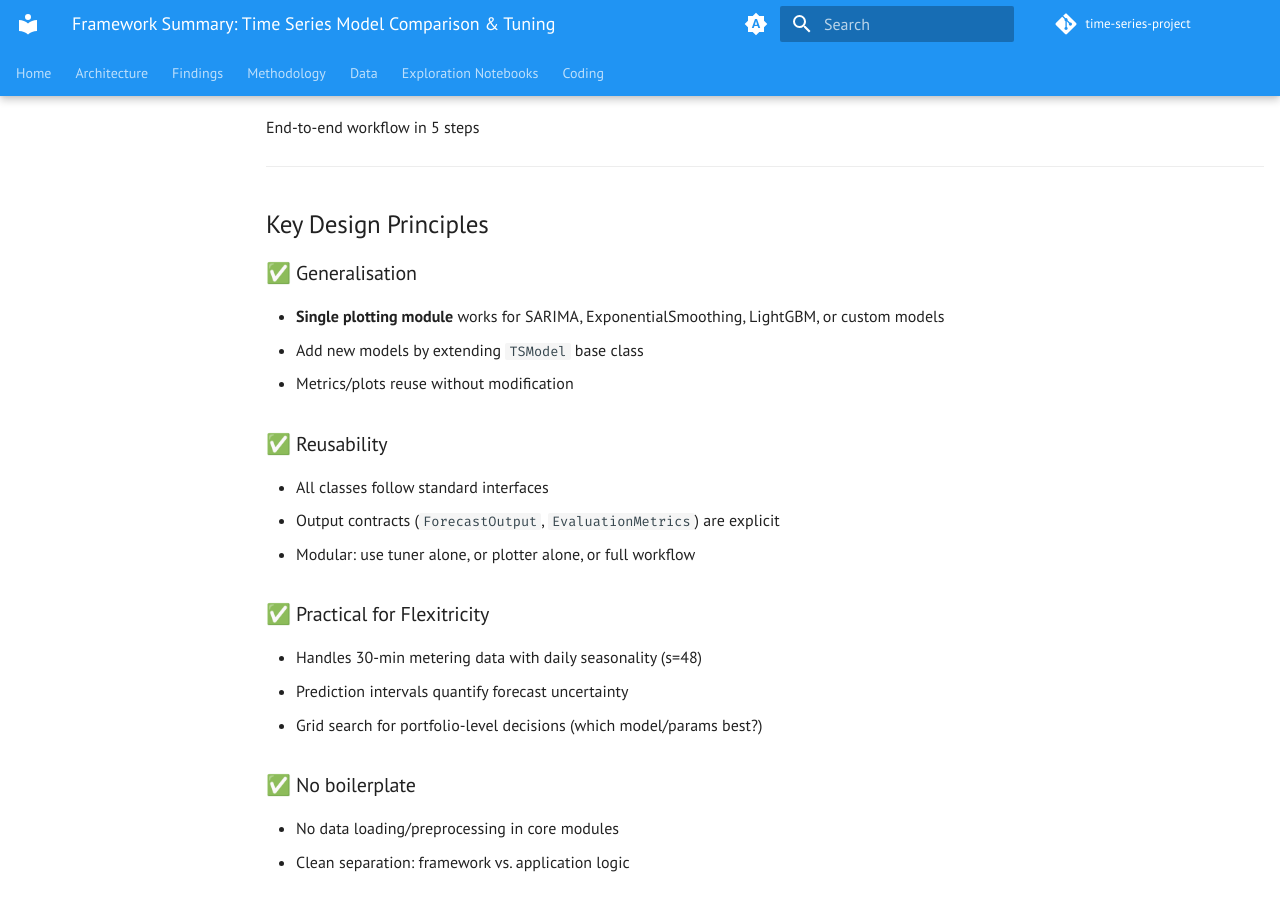
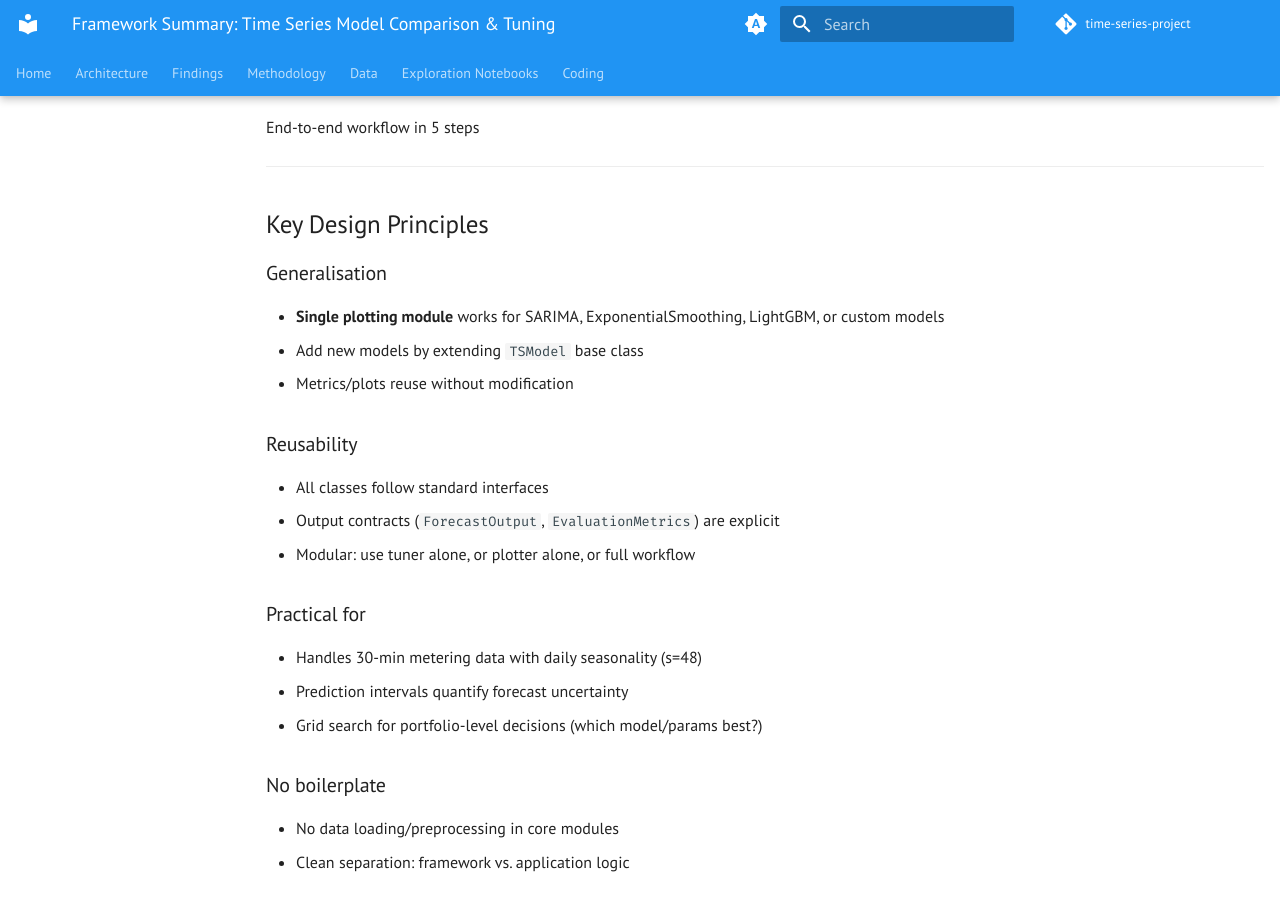
Before and after one commit to rhyslwells/Time-Series-Project, an MkDocs documentation site: the page built from docs_src/coding/FRAMEWORK_SUMMARY.md, in a window 1280 px wide and 900 px high, scrolled down 778 px. Built offline with MkDocs 1.6.1 and Material for MkDocs 9.7.7, drawn with Linux system fonts in a browser that asks for light colours; comment, search, counter and statistics services are not loaded.

```diff
--- a/docs_src/coding/FRAMEWORK_SUMMARY.md
+++ b/docs_src/coding/FRAMEWORK_SUMMARY.md
@@ -38,22 +38,22 @@ End-to-end workflow in 5 steps
 
 ## Key Design Principles
 
-### ✅ Generalisation
+### Generalisation
 - **Single plotting module** works for SARIMA, ExponentialSmoothing, LightGBM, or custom models
 - Add new models by extending `TSModel` base class
 - Metrics/plots reuse without modification
 
-### ✅ Reusability
+### Reusability
 - All classes follow standard interfaces
 - Output contracts (`ForecastOutput`, `EvaluationMetrics`) are explicit
 - Modular: use tuner alone, or plotter alone, or full workflow
 
-### ✅ Practical for Flexitricity
+###  Practical for
 - Handles 30-min metering data with daily seasonality (s=48)
 - Prediction intervals quantify forecast uncertainty
 - Grid search for portfolio-level decisions (which model/params best?)
 
-### ✅ No boilerplate
+###  No boilerplate
 - No data loading/preprocessing in core modules
 - Clean separation: framework vs. application logic
 
```
Also changed, not shown: docs_src/theory/index.md (renamed from docs_src/theory/README_FORECASTING.md, +29 -38 lines), docs_src/theory/questions.md (+28 -0 lines), working_notes/3_framework/MARIMO_NOTEBOOK_README.md (+3 -1 lines), 1 other file.
